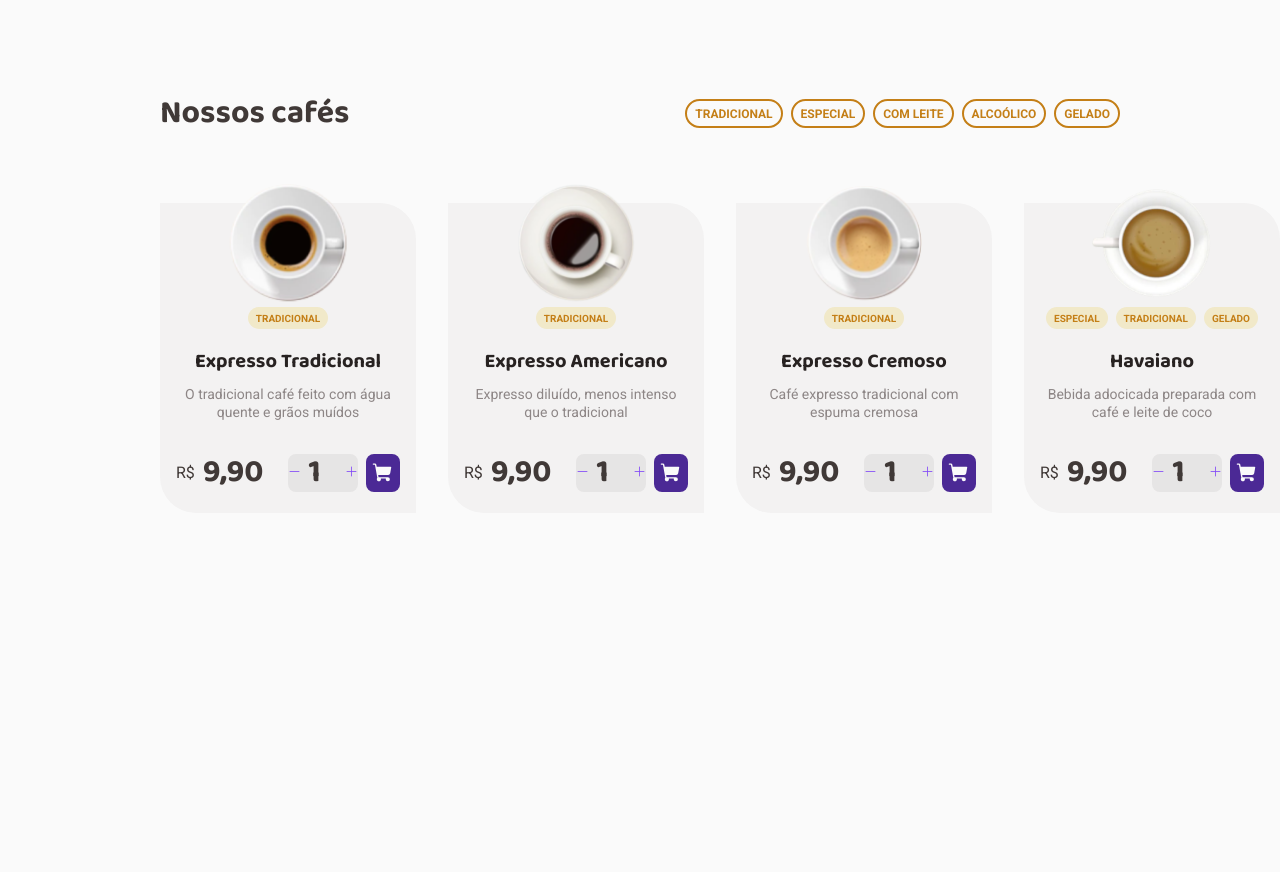
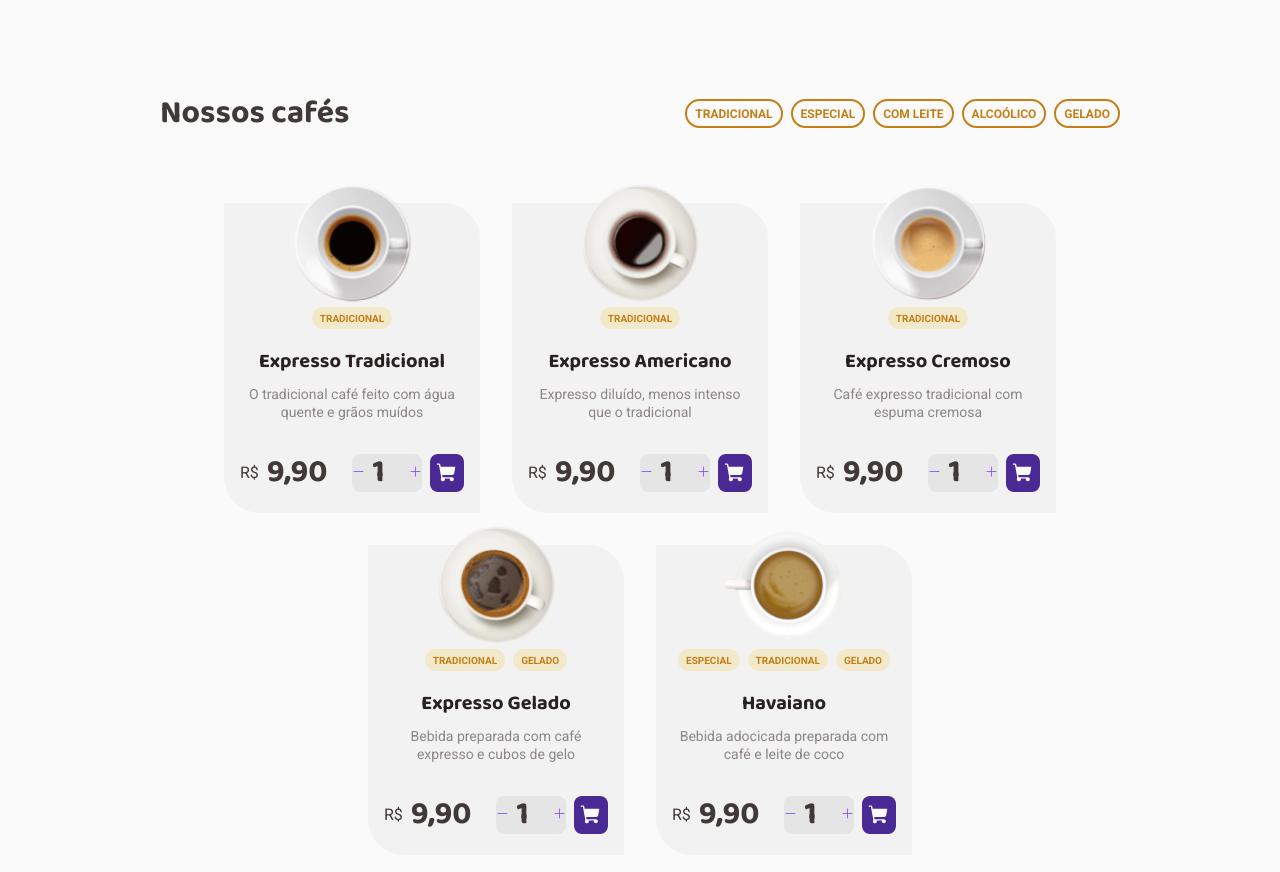
Before and after one commit to chelfonseca/coffee-delivery, a React (Vite) app: page / in a window 1280 px wide. Shown: the part 560-1432 px from the top of the page. Before the commit the page ends 1201 px from the top, so only its background shows below. Built offline with nearby package versions, Linux system fonts and the light colour scheme.

Commit message:
coffelist wrap adjust

```diff
--- a/src/pages/Home/Components/CoffeeList/Components/CoffeeCard/styles.ts
+++ b/src/pages/Home/Components/CoffeeList/Components/CoffeeCard/styles.ts
@@ -5,6 +5,8 @@ export const CoffeeCardContainer = styled.div`
   flex-direction: column;
   align-items: center;
   justify-content: flex-start;
+  /* width: 256px;
+  height: 310px; */
   width: 16rem;
   height: 19.375rem;
   background-color: ${(props) => props.theme['base-card']};
@@ -16,6 +18,8 @@ export const CoffeeCardContainer = styled.div`
   img {
     position: relative;
     top: -1.25rem;
+    /* width: 120px;
+    height: 120px; */
     width: 7.5rem;
     height: 7.5rem;
   }
--- a/src/pages/Home/Components/CoffeeList/styles.ts
+++ b/src/pages/Home/Components/CoffeeList/styles.ts
@@ -38,4 +38,6 @@ export const CoffeeListItems = styled.div`
   display: flex;
   gap: 2rem;
   padding: 4rem 0 8rem 0;
+  flex-wrap: wrap;
+  justify-content: center;
 `
--- a/src/products/images.ts
+++ b/src/products/images.ts
@@ -1,11 +1,13 @@
 import ExpressoTradicional from './coffeeImages/ExpressoTradicional.svg'
 import ExpressoAmericano from './coffeeImages/ExpressoAmericano.svg'
 import ExpressoCremoso from './coffeeImages/ExpressoCremoso.svg'
+import ExpressoGelado from './coffeeImages/ExpressoGelado.svg'
 import Havaiano from './coffeeImages/Havaiano.svg'
 
 export const images = {
   ExpressoTradicional,
   ExpressoAmericano,
   ExpressoCremoso,
+  ExpressoGelado,
   Havaiano,
 }
--- a/src/products/products.ts
+++ b/src/products/products.ts
@@ -58,6 +58,16 @@ export const coffees: Coffee[] = [
     quantity: 0,
   },
   {
+    id: '004',
+    name: 'Expresso Gelado',
+    coffeeImage: images.ExpressoGelado,
+    description: 'Bebida preparada com café expresso e cubos de gelo',
+    tags: ['tradicional', 'gelado'],
+    price: 9.9,
+    selected: false,
+    quantity: 0,
+  },
+  {
     id: '012',
     name: 'havaiano',
     coffeeImage: images.Havaiano,
```
Also changed, not shown: src/products/coffeeImages/ExpressoGelado.svg (added).
